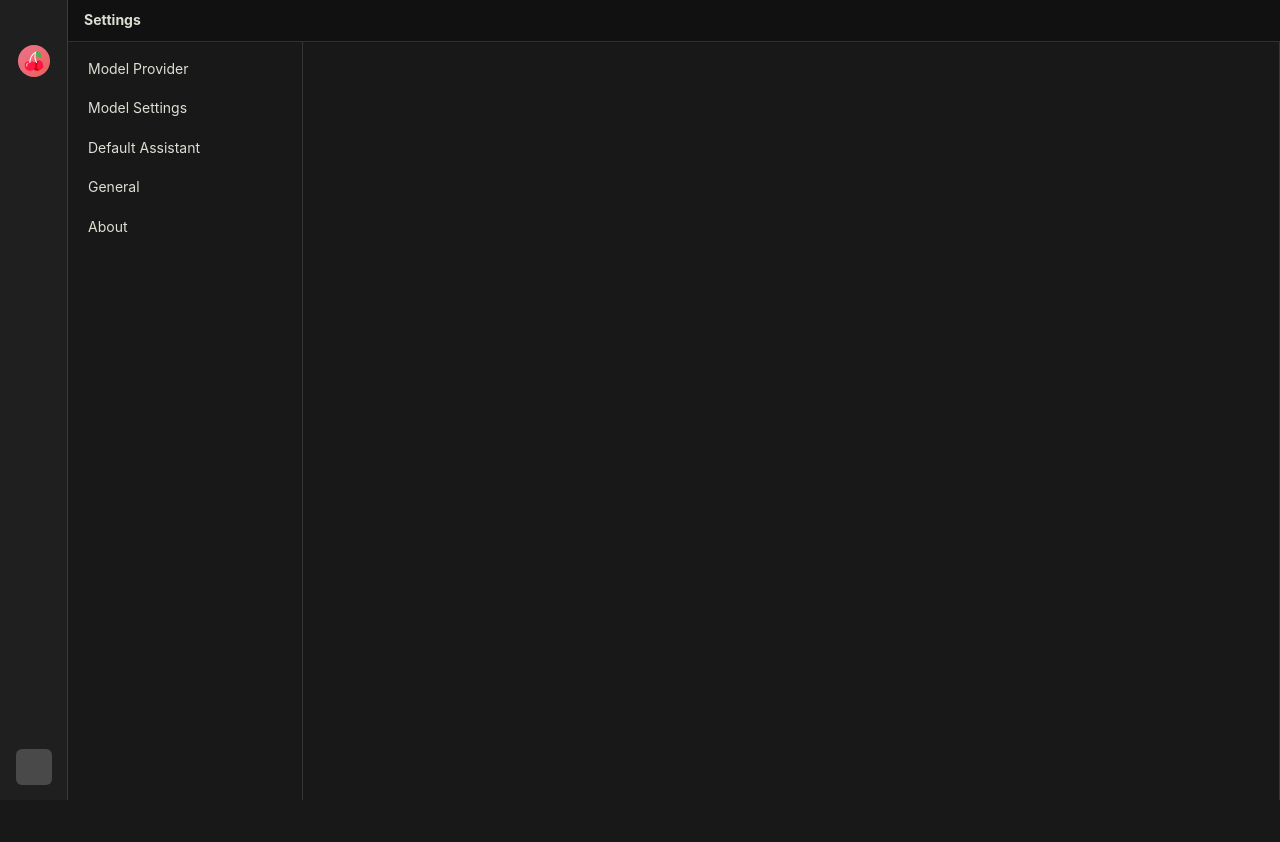
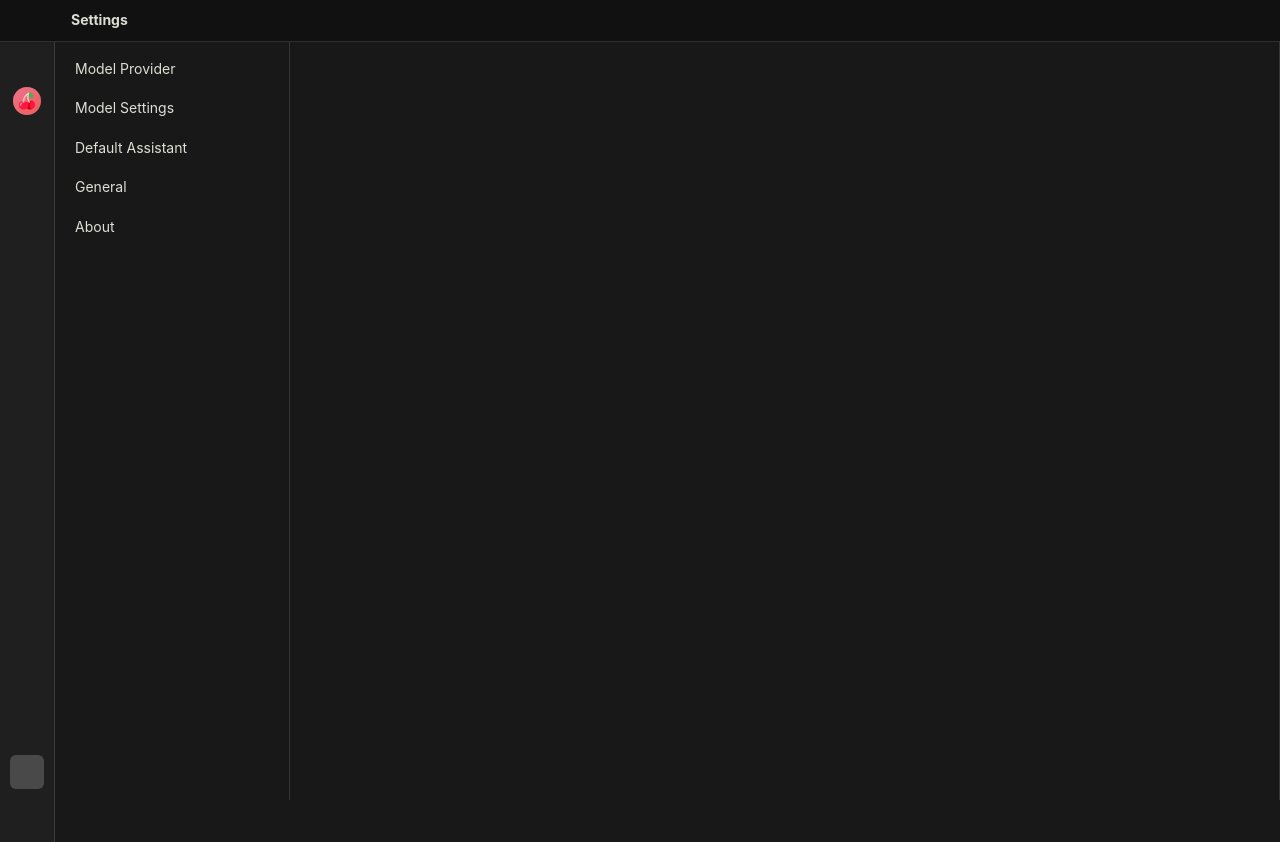
Before and after one commit to 1Chen1y1111/cy-cherry-studio, a React (Vite) app: page /#/settings in a window 1280 px wide. Before the commit the page ends 800 px from the top, so only its background shows below. Built offline with nearby package versions, Linux system fonts and the light colour scheme; a small style sheet from the web is missing; a web font is replaced by a local one; what emittery would draw is missing.

Commit message:
feat(sidebar): compact layout

```diff
--- a/src/main/index.ts
+++ b/src/main/index.ts
@@ -24,7 +24,7 @@ function createWindow(): void {
     show: true,
     autoHideMenuBar: true,
     titleBarStyle: 'hiddenInset',
-    trafficLightPosition: { x: 8, y: 8 },
+    trafficLightPosition: { x: 8, y: 12 },
     ...(process.platform === 'linux' ? { icon } : {}),
     webPreferences: {
       preload: join(__dirname, '../preload/index.js'),
--- a/src/renderer/src/assets/styles/index.scss
+++ b/src/renderer/src/assets/styles/index.scss
@@ -28,7 +28,7 @@
   --color-border: #ffffff20;
 
   --navbar-height: 42px;
-  --sidebar-width: 68px;
+  --sidebar-width: 55px;
   --assistants-width: 235px;
   --topic-list-width: 250px;
   --settings-width: var(--assistants-width);
--- a/src/renderer/src/components/app/Navbar.tsx
+++ b/src/renderer/src/components/app/Navbar.tsx
@@ -28,12 +28,14 @@ const NavbarContainer = styled.div`
   background-color: #111;
   border-bottom: 0.5px solid var(--color-border);
   -webkit-app-region: drag;
+  margin-left: calc(var(--sidebar-width) * -1);
+  padding-left: var(--sidebar-width);
 `
 
 const NavbarLeftContainer = styled.div`
   min-width: var(--assistants-width);
   border-right: 1px solid var(---color-border);
-  padding: 0 16px;
+  padding: 0 10px;
   display: flex;
   flex-direction: row;
   align-items: center;
@@ -55,5 +57,5 @@ const NavbarRightContainer = styled.div`
   min-width: var(--settings-width);
   display: flex;
   align-items: center;
-  padding: 0 16px;
+  padding: 0 20px;
 `
--- a/src/renderer/src/components/app/Sidebar.tsx
+++ b/src/renderer/src/components/app/Sidebar.tsx
@@ -47,7 +47,7 @@ const Container = styled.div`
   display: flex;
   flex-direction: column;
   align-items: center;
-  padding: 16px 0;
+  padding: 12px 0;
   min-width: var(--sidebar-width);
   min-height: 100%;
   background: #1f1f1f;
@@ -55,12 +55,14 @@ const Container = styled.div`
   padding-bottom: 10px;
   -webkit-app-region: drag !important;
   border-right: 0.5px solid var(--color-border);
+  margin-top: var(--navbar-height);
+  padding-bottom: calc(var(--navbar-height) + 6px);
 `
 
 const AvatarImg = styled.img`
   border-radius: 50%;
-  width: 32px;
-  height: 32px;
+  width: 28px;
+  height: 28px;
   background-color: var(--color-background-soft);
   margin: 5px 0;
 `
@@ -76,8 +78,8 @@ const Menus = styled.div`
 `
 
 const Icon = styled.div`
-  width: 36px;
-  height: 36px;
+  width: 34px;
+  height: 34px;
   display: flex;
   justify-content: center;
   align-items: center;
@@ -87,7 +89,7 @@ const Icon = styled.div`
   -webkit-app-region: none;
   .iconfont {
     color: var(--color-icon);
-    font-size: 22px;
+    font-size: 20px;
     transition: color 0.2s ease;
     text-decoration: none;
   }
--- a/src/renderer/src/pages/home/components/Navigation.tsx
+++ b/src/renderer/src/pages/home/components/Navigation.tsx
@@ -32,7 +32,7 @@ const Navigation: FC<Props> = ({ activeAssistant }) => {
     }))
 
   return (
-    <NavbarCenter style={{ border: 'none' }}>
+    <NavbarCenter style={{ border: 'none', padding: '0 15px' }}>
       {activeAssistant?.name}
       <DropdownMenu menu={{ items, style: { maxHeight: '80vh', overflow: 'auto' } }} trigger={['click']}>
         <Button size="small" type="primary" ghost style={{ fontSize: '11px' }}>
```
